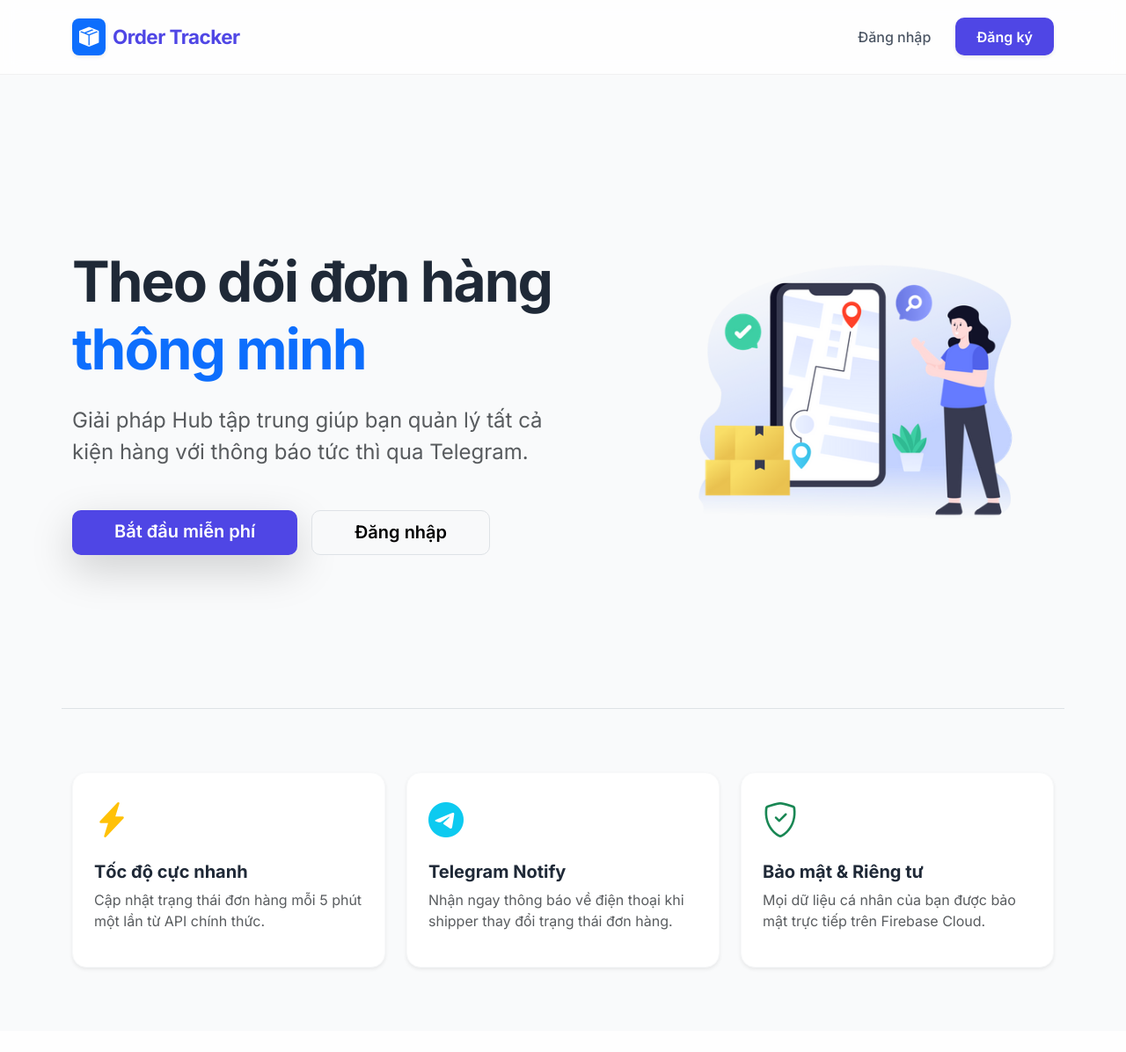
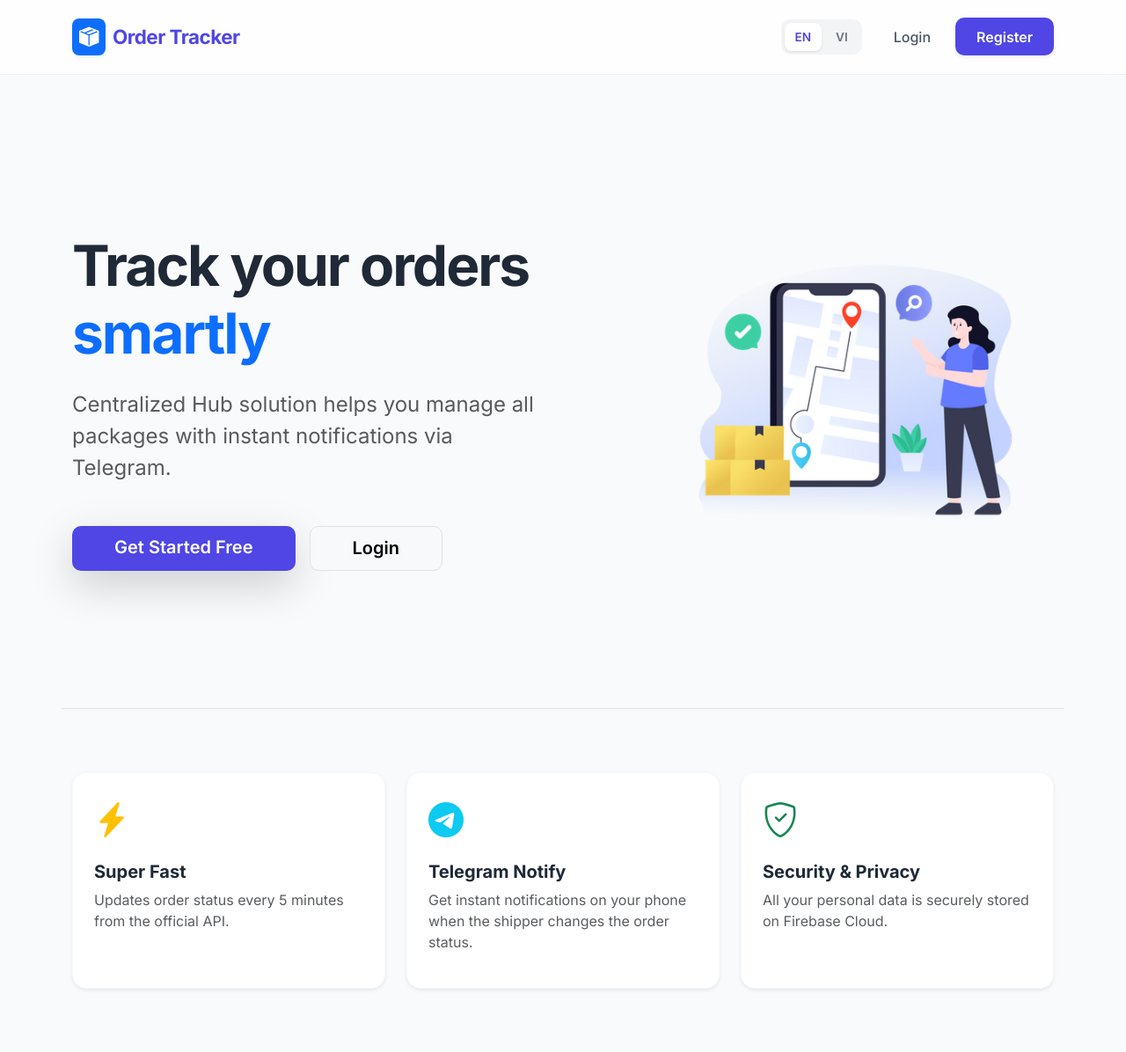
Before and after one commit to nguyenngocdantruong/TrackingOrder, a Flask app: page / in a window 1280 px wide. Shown: the whole page at 88% size. Before the commit the page ends 1102 px from the top, so only its background shows below. Run offline with Flask 3, Linux system fonts and the light colour scheme.

Commit message:
feat: add i18n

```diff
--- /dev/null
+++ b/app/static/i18n.js
@@ -0,0 +1,90 @@
+// i18n.js - Internationalization handler
+(function() {
+    'use strict';
+
+    // Get language from localStorage or default to 'en'
+    let currentLanguage = localStorage.getItem('language') || 'en';
+
+    // Set language on page load
+    if (!localStorage.getItem('language')) {
+        localStorage.setItem('language', 'en');
+    }
+
+    // Function to change language
+    window.changeLanguage = function(lang) {
+        if (translations[lang]) {
+            currentLanguage = lang;
+            localStorage.setItem('language', lang);
+            applyTranslations();
+            updateLanguageUI();
+        }
+    };
+
+    // Function to apply translations to all elements with data-i18n attribute
+    function applyTranslations() {
+        const elements = document.querySelectorAll('[data-i18n]');
+        elements.forEach(element => {
+            const key = element.getAttribute('data-i18n');
+            const translation = translations[currentLanguage][key];
+
+            if (translation) {
+                // Check if element has data-i18n-attr to translate attribute instead of text
+                const attr = element.getAttribute('data-i18n-attr');
+                if (attr) {
+                    element.setAttribute(attr, translation);
+                } else {
+                    // For elements that might have HTML content, use innerHTML
+                    if (element.children.length === 0) {
+                        element.textContent = translation;
+                    } else {
+                        // If has children, only update text nodes
+                        const walker = document.createTreeWalker(
+                            element,
+                            NodeFilter.SHOW_TEXT,
+                            null,
+                            false
+                        );
+                        let node;
+                        const textNodes = [];
+                        while(node = walker.nextNode()) {
+                            if (node.nodeValue.trim()) {
+                                textNodes.push(node);
+                            }
+                        }
+                        if (textNodes.length === 1) {
+                            textNodes[0].nodeValue = translation;
+                        }
+                    }
+                }
+            }
+        });
+
+        // Update HTML lang attribute
+        document.documentElement.lang = currentLanguage;
+    }
+
+    // Function to update language switcher UI
+    function updateLanguageUI() {
+        const langButtons = document.querySelectorAll('.lang-btn');
+        langButtons.forEach(btn => {
+            const btnLang = btn.getAttribute('data-lang');
+            if (btnLang === currentLanguage) {
+                btn.classList.add('active');
+            } else {
+                btn.classList.remove('active');
+            }
+        });
+    }
+
+    // Initialize on DOM ready
+    document.addEventListener('DOMContentLoaded', function() {
+        currentLanguage = localStorage.getItem('language') || 'en';
+        applyTranslations();
+        updateLanguageUI();
+    });
+
+    // Export for debugging
+    window.getCurrentLanguage = function() {
+        return currentLanguage;
+    };
+})();
--- /dev/null
+++ b/app/static/translations.js
@@ -0,0 +1,219 @@
+// Multilingual translation dictionary
+const translations = {
+    vi: {
+        // Navbar
+        'nav.dashboard': 'Bảng điều khiển',
+        'nav.settings': 'Cài đặt',
+        'nav.logout': 'Thoát',
+        'nav.login': 'Đăng nhập',
+        'nav.register': 'Đăng ký',
+
+        // Landing Page
+        'landing.hero.title': 'Theo dõi đơn hàng',
+        'landing.hero.smart': 'thông minh',
+        'landing.hero.subtitle': 'Giải pháp Hub tập trung giúp bạn quản lý tất cả kiện hàng với thông báo tức thì qua Telegram.',
+        'landing.cta.dashboard': 'Bảng điều khiển',
+        'landing.cta.start': 'Bắt đầu miễn phí',
+        'landing.cta.login': 'Đăng nhập',
+        'landing.feature1.title': 'Tốc độ cực nhanh',
+        'landing.feature1.desc': 'Cập nhật trạng thái đơn hàng mỗi 5 phút một lần từ API chính thức.',
+        'landing.feature2.title': 'Telegram Notify',
+        'landing.feature2.desc': 'Nhận ngay thông báo về điện thoại khi shipper thay đổi trạng thái đơn hàng.',
+        'landing.feature3.title': 'Bảo mật & Riêng tư',
+        'landing.feature3.desc': 'Mọi dữ liệu cá nhân của bạn được bảo mật trực tiếp trên Firebase Cloud.',
+
+        // Dashboard
+        'dashboard.title': 'Vận đơn của tôi',
+        'dashboard.subtitle': 'Theo dõi hành trình đơn hàng Shopee Express',
+        'dashboard.add': 'Thêm vận đơn',
+        'dashboard.tracking': 'Đang theo dõi',
+        'dashboard.completed': 'Đã hoàn tất',
+        'dashboard.status': 'Trạng thái hiện tại',
+        'dashboard.updated': 'Cập nhật',
+        'dashboard.waiting': 'Đang chờ...',
+        'dashboard.detail': 'Chi tiết',
+        'dashboard.refresh': 'Làm mới ngay',
+        'dashboard.empty.title': 'Chưa có vận đơn nào',
+        'dashboard.empty.desc': 'Bạn có thể theo dõi không giới hạn các đơn hàng Shopee Express tại đây.',
+        'dashboard.empty.cta': 'Bắt đầu ngay',
+
+        // Add Tracking
+        'add.title': 'Thêm vận đơn mới',
+        'add.subtitle': 'Chúng tôi sẽ tự động phát hiện nhà vận chuyển',
+        'add.tracking_number': 'Mã vận đơn',
+        'add.tracking_placeholder': 'Ví dụ: SPXVN069155010...',
+        'add.tracking_help': 'Nhập mã vận đơn để bắt đầu.',
+        'add.carrier': 'Nhà vận chuyển',
+        'add.alias': 'Tên gợi nhớ (không bắt buộc)',
+        'add.alias_placeholder': 'Ví dụ: Giày thể thao, Đồ công nghệ...',
+        'add.submit': 'Thêm vận đơn',
+        'add.back': 'Quay lại Dashboard',
+
+        // Settings
+        'settings.title': 'Cài đặt tài khoản',
+        'settings.subtitle': 'Quản lý cấu hình thông báo và Telegram',
+        'settings.telegram.title': 'Thông báo qua Telegram',
+        'settings.telegram.warning': 'Vui lòng nhấn',
+        'settings.telegram.start': 'Bắt đầu (Start)',
+        'settings.telegram.warning2': 'hoặc chat với bot',
+        'settings.telegram.warning3': 'trước khi cấu hình Telegram ID để Bot có quyền gửi tin nhắn cho bạn.',
+        'settings.telegram_id': 'Telegram Chat ID',
+        'settings.telegram_placeholder': 'Nhập Chat ID của bạn',
+        'settings.telegram_help': 'Để lấy Chat ID, hãy chat với bot',
+        'settings.telegram_help2': 'trên Telegram.',
+        'settings.notify_enabled': 'Bật thông báo đẩy',
+        'settings.notify_desc': 'Tự động báo tin khi trạng thái đơn hàng thay đổi.',
+        'settings.save': 'Lưu cài đặt',
+        'settings.test.title': 'Kiểm tra kết nối Bot',
+        'settings.test.desc': 'Gửi tin nhắn mẫu thử nghiệm đến Telegram của bạn.',
+        'settings.test.button': 'Gửi thử',
+
+        // Auth
+        'login.title': 'Chào mừng trở lại',
+        'login.subtitle': 'Đăng nhập để xem các vận đơn của bạn',
+        'login.username': 'Tên đăng nhập',
+        'login.password': 'Mật khẩu',
+        'login.submit': 'Đăng nhập',
+        'login.no_account': 'Chưa có tài khoản?',
+        'login.register_link': 'Đăng ký ngay',
+
+        'register.title': 'Tạo tài khoản mới',
+        'register.subtitle': 'Bắt đầu theo dõi đơn hàng của bạn',
+        'register.username': 'Tên đăng nhập',
+        'register.password': 'Mật khẩu',
+        'register.confirm_password': 'Xác nhận mật khẩu',
+        'register.submit': 'Đăng ký',
+        'register.has_account': 'Đã có tài khoản?',
+        'register.login_link': 'Đăng nhập',
+
+        // Detail Page
+        'detail.back': 'Dashboard',
+        'detail.info': 'Thông tin vận đơn',
+        'detail.tracking_number': 'Mã vận đơn',
+        'detail.carrier': 'Nhà vận chuyển',
+        'detail.alias': 'Tên gợi nhớ',
+        'detail.status': 'Trạng thái',
+        'detail.active': 'Đang theo dõi',
+        'detail.inactive': 'Đã hoàn tất',
+        'detail.created': 'Ngày tạo',
+        'detail.updated': 'Cập nhật lần cuối',
+        'detail.history': 'Lịch sử vận chuyển',
+        'detail.no_history': 'Chưa có lịch sử',
+        'detail.refresh': 'Làm mới',
+        'detail.stop': 'Ngừng theo dõi',
+        'detail.delete': 'Xóa vận đơn',
+
+        // Delete Modal
+        'delete.confirm': 'Hành động này sẽ ngưng theo dõi kiện hàng và xóa thông tin khỏi Hub. Không thể hoàn tác.',
+        'delete.permanent': 'Xóa vĩnh viễn',
+        'delete.cancel': 'Quay lại',
+    },
+    en: {
+        // Navbar
+        'nav.dashboard': 'Dashboard',
+        'nav.settings': 'Settings',
+        'nav.logout': 'Logout',
+        'nav.login': 'Login',
+        'nav.register': 'Register',
+
+        // Landing Page
+        'landing.hero.title': 'Track your orders',
+        'landing.hero.smart': 'smartly',
+        'landing.hero.subtitle': 'Centralized Hub solution helps you manage all packages with instant notifications via Telegram.',
+        'landing.cta.dashboard': 'Dashboard',
+        'landing.cta.start': 'Get Started Free',
+        'landing.cta.login': 'Login',
+        'landing.feature1.title': 'Super Fast',
+        'landing.feature1.desc': 'Updates order status every 5 minutes from the official API.',
+        'landing.feature2.title': 'Telegram Notify',
+        'landing.feature2.desc': 'Get instant notifications on your phone when the shipper changes the order status.',
+        'landing.feature3.title': 'Security & Privacy',
+        'landing.feature3.desc': 'All your personal data is securely stored on Firebase Cloud.',
+
+        // Dashboard
+        'dashboard.title': 'My Trackings',
+        'dashboard.subtitle': 'Track your Shopee Express orders',
+        'dashboard.add': 'Add Tracking',
+        'dashboard.tracking': 'Tracking',
+        'dashboard.completed': 'Completed',
+        'dashboard.status': 'Current Status',
+        'dashboard.updated': 'Updated',
+        'dashboard.waiting': 'Waiting...',
+        'dashboard.detail': 'Details',
+        'dashboard.refresh': 'Refresh Now',
+        'dashboard.empty.title': 'No tracking yet',
+        'dashboard.empty.desc': 'You can track unlimited Shopee Express orders here.',
+        'dashboard.empty.cta': 'Get Started',
+
+        // Add Tracking
+        'add.title': 'Add New Tracking',
+        'add.subtitle': 'We will automatically detect the carrier',
+        'add.tracking_number': 'Tracking Number',
+        'add.tracking_placeholder': 'e.g: SPXVN069155010...',
+        'add.tracking_help': 'Enter tracking number to start.',
+        'add.carrier': 'Carrier',
+        'add.alias': 'Alias (optional)',
+        'add.alias_placeholder': 'e.g: Sneakers, Electronics...',
+        'add.submit': 'Add Tracking',
+        'add.back': 'Back to Dashboard',
+
+        // Settings
+        'settings.title': 'Account Settings',
+        'settings.subtitle': 'Manage notification settings and Telegram',
+        'settings.telegram.title': 'Telegram Notifications',
+        'settings.telegram.warning': 'Please click',
+        'settings.telegram.start': 'Start',
+        'settings.telegram.warning2': 'or chat with bot',
+        'settings.telegram.warning3': 'before configuring Telegram ID so the Bot can send you messages.',
+        'settings.telegram_id': 'Telegram Chat ID',
+        'settings.telegram_placeholder': 'Enter your Chat ID',
+        'settings.telegram_help': 'To get Chat ID, chat with bot',
+        'settings.telegram_help2': 'on Telegram.',
+        'settings.notify_enabled': 'Enable Push Notifications',
+        'settings.notify_desc': 'Automatically notify when order status changes.',
+        'settings.save': 'Save Settings',
+        'settings.test.title': 'Test Bot Connection',
+        'settings.test.desc': 'Send a test message to your Telegram.',
+        'settings.test.button': 'Send Test',
+
+        // Auth
+        'login.title': 'Welcome back',
+        'login.subtitle': 'Login to view your trackings',
+        'login.username': 'Username',
+        'login.password': 'Password',
+        'login.submit': 'Login',
+        'login.no_account': "Don't have an account?",
+        'login.register_link': 'Register now',
+
+        'register.title': 'Create new account',
+        'register.subtitle': 'Start tracking your orders',
+        'register.username': 'Username',
+        'register.password': 'Password',
+        'register.confirm_password': 'Confirm Password',
+        'register.submit': 'Register',
+        'register.has_account': 'Already have an account?',
+        'register.login_link': 'Login',
+
+        // Detail Page
+        'detail.back': 'Dashboard',
+        'detail.info': 'Tracking Information',
+        'detail.tracking_number': 'Tracking Number',
+        'detail.carrier': 'Carrier',
+        'detail.alias': 'Alias',
+        'detail.status': 'Status',
+        'detail.active': 'Tracking',
+        'detail.inactive': 'Completed',
+        'detail.created': 'Created',
+        'detail.updated': 'Last Updated',
+        'detail.history': 'Shipping History',
+        'detail.no_history': 'No history yet',
+        'detail.refresh': 'Refresh',
+        'detail.stop': 'Stop Tracking',
+        'detail.delete': 'Delete Tracking',
+
+        // Delete Modal
+        'delete.confirm': 'This action will stop tracking the package and remove information from the Hub. Cannot be undone.',
+        'delete.permanent': 'Delete Permanently',
+        'delete.cancel': 'Cancel',
+    }
+};
--- a/app/templates/landing.html
+++ b/app/templates/landing.html
@@ -3,17 +3,17 @@
 <div class="row align-items-center justify-content-center py-5 min-vh-75">
     <div class="col-lg-6 text-center text-lg-start">
         <h1 class="display-3 fw-extrabold tracking-tight mb-4" style="letter-spacing: -2px;">
-            Theo dõi đơn hàng <span class="text-primary">thông minh</span>
+            <span data-i18n="landing.hero.title">Track your orders</span> <span class="text-primary" data-i18n="landing.hero.smart">smartly</span>
         </h1>
-        <p class="lead text-muted mb-5 fs-4">
-            Giải pháp Hub tập trung giúp bạn quản lý tất cả kiện hàng với thông báo tức thì qua Telegram.
+        <p class="lead text-muted mb-5 fs-4" data-i18n="landing.hero.subtitle">
+            Centralized Hub solution helps you manage all packages with instant notifications via Telegram.
         </p>
         <div class="d-flex flex-column flex-sm-row gap-3 justify-content-center justify-content-lg-start text-dark">
             {% if current_user.is_authenticated %}
-                <a href="{{ url_for('tracking.dashboard') }}" class="btn btn-primary btn-lg px-5 shadow-lg">Bảng điều khiển</a>
+                <a href="{{ url_for('tracking.dashboard') }}" class="btn btn-primary btn-lg px-5 shadow-lg" data-i18n="landing.cta.dashboard">Dashboard</a>
             {% else %}
-                <a href="{{ url_for('auth.register') }}" class="btn btn-primary btn-lg px-5 shadow-lg">Bắt đầu miễn phí</a>
-                <a href="{{ url_for('auth.login') }}" class="btn btn-light btn-lg px-5 border">Đăng nhập</a>
+                <a href="{{ url_for('auth.register') }}" class="btn btn-primary btn-lg px-5 shadow-lg" data-i18n="landing.cta.start">Get Started Free</a>
+                <a href="{{ url_for('auth.login') }}" class="btn btn-light btn-lg px-5 border" data-i18n="landing.cta.login">Login</a>
             {% endif %}
         </div>
     </div>
@@ -29,22 +29,22 @@
     <div class="col-md-4">
         <div class="p-4 rounded-4 bg-white shadow-sm h-100 border border-light">
             <i class="bi bi-lightning-charge-fill text-warning fs-1 mb-3 d-block"></i>
-            <h5 class="fw-bold">Tốc độ cực nhanh</h5>
-            <p class="text-muted">Cập nhật trạng thái đơn hàng mỗi 5 phút một lần từ API chính thức.</p>
+            <h5 class="fw-bold" data-i18n="landing.feature1.title">Super Fast</h5>
+            <p class="text-muted" data-i18n="landing.feature1.desc">Updates order status every 5 minutes from the official API.</p>
         </div>
     </div>
     <div class="col-md-4">
         <div class="p-4 rounded-4 bg-white shadow-sm h-100 border border-light">
             <i class="bi bi-telegram text-info fs-1 mb-3 d-block"></i>
-            <h5 class="fw-bold">Telegram Notify</h5>
-            <p class="text-muted">Nhận ngay thông báo về điện thoại khi shipper thay đổi trạng thái đơn hàng.</p>
+            <h5 class="fw-bold" data-i18n="landing.feature2.title">Telegram Notify</h5>
+            <p class="text-muted" data-i18n="landing.feature2.desc">Get instant notifications on your phone when the shipper changes the order status.</p>
         </div>
     </div>
     <div class="col-md-4">
         <div class="p-4 rounded-4 bg-white shadow-sm h-100 border border-light">
             <i class="bi bi-shield-check text-success fs-1 mb-3 d-block"></i>
-            <h5 class="fw-bold">Bảo mật & Riêng tư</h5>
-            <p class="text-muted">Mọi dữ liệu cá nhân của bạn được bảo mật trực tiếp trên Firebase Cloud.</p>
+            <h5 class="fw-bold" data-i18n="landing.feature3.title">Security & Privacy</h5>
+            <p class="text-muted" data-i18n="landing.feature3.desc">All your personal data is securely stored on Firebase Cloud.</p>
         </div>
     </div>
 </div>
--- a/app/templates/layout.html
+++ b/app/templates/layout.html
@@ -1,5 +1,5 @@
 <!DOCTYPE html>
-<html lang="vi">
+<html lang="en">
 <head>
     <meta charset="UTF-8">
     <meta name="viewport" content="width=device-width, initial-scale=1.0">
@@ -71,6 +71,26 @@
         .toast.bg-danger { border-left-color: #ef4444; }
         .toast-header { border-bottom: none; background: transparent; }
         .btn-close-white { filter: none !important; } /* Reset if using custom dark text */
+
+        /* Language Switcher */
+        .lang-switcher { display: flex; gap: 4px; background: #f3f4f6; padding: 4px; border-radius: 10px; }
+        .lang-btn {
+            border: none;
+            background: transparent;
+            padding: 6px 12px;
+            border-radius: 8px;
+            font-weight: 600;
+            font-size: 0.85rem;
+            color: #6b7280;
+            transition: all 0.2s;
+            cursor: pointer;
+        }
+        .lang-btn:hover { background: #e5e7eb; color: #374151; }
+        .lang-btn.active { background: white; color: var(--primary-color); box-shadow: 0 1px 3px rgba(0,0,0,0.1); }
+
+        @media (max-width: 991.98px) {
+            .lang-switcher { margin-top: 0.5rem; width: 100%; justify-content: center; }
+        }
     </style>
 </head>
 <body>
@@ -87,18 +107,26 @@
             </button>
             <div class="collapse navbar-collapse" id="navbarNav">
                 <ul class="navbar-nav ms-auto align-items-center">
+                    <!-- Language Switcher -->
+                    <li class="nav-item me-lg-3">
+                        <div class="lang-switcher">
+                            <button class="lang-btn" data-lang="en" onclick="changeLanguage('en')">EN</button>
+                            <button class="lang-btn" data-lang="vi" onclick="changeLanguage('vi')">VI</button>
+                        </div>
+                    </li>
+
                     {% if current_user.is_authenticated %}
-                        <li class="nav-item"><a class="nav-link" href="{{ url_for('tracking.dashboard') }}">Bảng điều khiển</a></li>
-                        <li class="nav-item"><a class="nav-link" href="{{ url_for('settings.index') }}">Cài đặt</a></li>
+                        <li class="nav-item"><a class="nav-link" href="{{ url_for('tracking.dashboard') }}" data-i18n="nav.dashboard">Dashboard</a></li>
+                        <li class="nav-item"><a class="nav-link" href="{{ url_for('settings.index') }}" data-i18n="nav.settings">Settings</a></li>
                         <li class="nav-item ms-lg-3">
                             <a class="btn btn-light text-danger btn-sm" href="{{ url_for('auth.logout') }}">
-                                <i class="bi bi-box-arrow-right me-1"></i>Thoát
+                                <i class="bi bi-box-arrow-right me-1"></i><span data-i18n="nav.logout">Logout</span>
                             </a>
                         </li>
                     {% else %}
-                        <li class="nav-item"><a class="nav-link" href="{{ url_for('auth.login') }}">Đăng nhập</a></li>
+                        <li class="nav-item"><a class="nav-link" href="{{ url_for('auth.login') }}" data-i18n="nav.login">Login</a></li>
                         <li class="nav-item ms-lg-2">
-                            <a class="btn btn-primary px-4 shadow-sm" href="{{ url_for('auth.register') }}">Đăng ký</a>
+                            <a class="btn btn-primary px-4 shadow-sm" href="{{ url_for('auth.register') }}" data-i18n="nav.register">Register</a>
                         </li>
                     {% endif %}
                 </ul>
@@ -136,6 +164,8 @@
     </div>
 
     <script src="https://cdn.jsdelivr.net/npm/bootstrap@5.3.0/dist/js/bootstrap.bundle.min.js"></script>
+    <script src="{{ url_for('static', filename='translations.js') }}"></script>
+    <script src="{{ url_for('static', filename='i18n.js') }}"></script>
     <script>
         document.addEventListener('DOMContentLoaded', function () {
             // Auto hide toasts
```
Also changed, not shown: app/templates/auth/login.html (+7 -7 lines), app/templates/auth/register.html (+10 -10 lines), app/templates/settings/index.html (+13 -13 lines), app/templates/tracking/add_tracking.html (+10 -10 lines), app/templates/tracking/dashboard.html (+46 -23 lines), app/templates/tracking/detail.html (+14 -14 lines).
